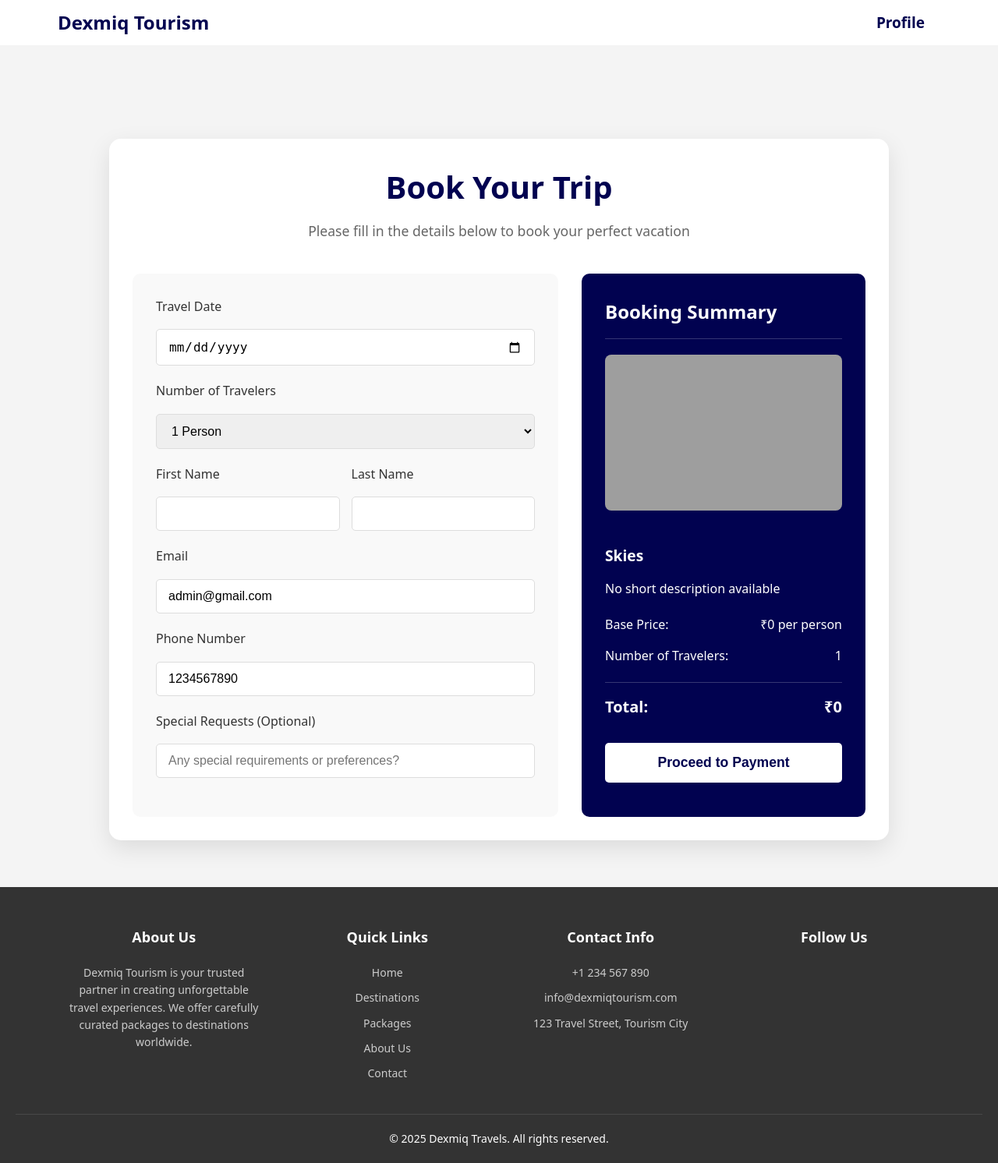
After one commit to CobraOmega/Dexmiq-Tourism, a Django app: page /api/book/6/ in a window 1280 px wide. The commit adds this page. Shown: the whole page at 78% size. Run offline with Django 5.2, Linux system fonts and the light colour scheme; a user stored in the database is signed in; data comes from the database, SQL or seed files in the repository; both versions use the stored data as it was after the commit; grey boxes are pictures that could not be loaded.

Commit message:
added booking interface

```diff
--- a/booking/urls.py
+++ b/booking/urls.py
@@ -1,11 +1,20 @@
 from django.urls import path
-from .views import BookingCreateView, BookingDeleteView, BookingDetailView, BookingReadView, BookingUpdateView, initiate_payment
+from .views import (
+    BookingCreateView, BookingDeleteView, BookingDetailView,
+    BookingReadView, BookingUpdateView, initiate_payment,
+    booking_view, create_booking
+)
 
 urlpatterns = [
-    path('bookings/create/', BookingCreateView.as_view(), name = 'booking-create'), #create a booking
-    path('bookings/', BookingReadView.as_view(), name = 'booking-list'), #read all bookings
-    path('bookings/<int:pk>/', BookingDetailView.as_view(), name = 'booking-detail'), #read one booking
-    path('bookings/<int:pk>/update/', BookingUpdateView.as_view(), name = 'booking-update'), #update one booking
-    path('bookings/<int:pk>/delete/', BookingDeleteView.as_view(), name = 'booking-delete'), #delete one booking
-    path('bookings/<int:pk>/pay/', initiate_payment, name = 'booking-payment'), #initiate payment for a booking
+    #API endpoints
+    path('bookings/create/', BookingCreateView.as_view(), name='booking-create'),
+    path('bookings/', BookingReadView.as_view(), name='booking-list'),
+    path('bookings/<int:pk>/', BookingDetailView.as_view(), name='booking-detail'),
+    path('bookings/<int:pk>/update/', BookingUpdateView.as_view(), name='booking-update'),
+    path('bookings/<int:pk>/delete/', BookingDeleteView.as_view(), name='booking-delete'),
+    path('bookings/<int:pk>/pay/', initiate_payment, name='initiate_payment'),
+
+    #Web views
+    path('book/<int:package_id>/', booking_view, name='booking_view'),
+    path('book/create/', create_booking, name='create_booking'),
 ]
--- a/booking/views.py
+++ b/booking/views.py
@@ -2,10 +2,13 @@ from rest_framework import generics, permissions, status
 from rest_framework.permissions import IsAuthenticated
 from rest_framework.decorators import api_view, permission_classes
 from rest_framework.response import Response
-from django.shortcuts import get_object_or_404
+from django.shortcuts import get_object_or_404, render, redirect
 from django.urls import reverse
+from django.utils import timezone
+from django.contrib.auth.decorators import login_required
 from .models import Booking
 from .serializers import BookingSerializer
+from packages.models import Packages
 
 class IsOwnerOrAdmin(permissions.BasePermission):
     """
@@ -112,3 +115,78 @@ def initiate_payment(request, pk):
         "booking_id": booking.id,
         "amount": booking.total_price
     })
+
+@login_required
+def booking_view(request, package_id):
+    """
+    Render the booking form for a specific package
+    """
+    package = get_object_or_404(Packages, id=package_id)
+    min_date = timezone.now().date()
+
+    # Check if user has a customer profile
+    error_message = None
+    try:
+        request.user.customer_profile
+    except AttributeError:
+        error_message = "You need to complete your customer profile before booking. Please update your profile information."
+
+    context = {
+        'package': package,
+        'min_date': min_date,
+        'user': request.user
+    }
+
+    if error_message:
+        context['error_message'] = error_message
+
+    return render(request, 'booking.html', context)
+
+@login_required
+def create_booking(request):
+    """
+    Process the booking form submission
+    """
+    if request.method == 'POST':
+        # Get form data
+        package_id = request.POST.get('package_id')
+        travel_date = request.POST.get('travel_date')
+        number_of_people = request.POST.get('number_of_people')
+
+        # Get the package and customer objects
+        package = get_object_or_404(Packages, id=package_id)
+
+        try:
+            # Get the customer profile using the correct related name
+            try:
+                customer = request.user.customer_profile
+            except AttributeError:
+                return render(request, 'booking.html', {
+                    'package': package,
+                    'min_date': timezone.now().date(),
+                    'user': request.user,
+                    'error_message': "You need to complete your customer profile before booking. Please update your profile information."
+                })
+
+            # Create the booking
+            booking = Booking(
+                package=package,
+                customer=customer,
+                travel_date=travel_date,
+                number_of_people=number_of_people
+            )
+
+            booking.save()
+            # Redirect to payment or confirmation
+            return redirect(reverse('initiate_payment', args=[booking.id]))
+        except Exception as e:
+            # Handle validation errors
+            return render(request, 'booking.html', {
+                'package': package,
+                'min_date': timezone.now().date(),
+                'user': request.user,
+                'error_message': str(e)
+            })
+
+    # If not POST, redirect to homepage
+    return redirect('homepage')
--- /dev/null
+++ b/static/css/booking.css
@@ -0,0 +1,229 @@
+/* Booking Interface Styles */
+
+/* Container and layout */
+.container.flex {
+    display: flex;
+    justify-content: space-between;
+    align-items: center;
+}
+
+.booking-container {
+    max-width: 1000px;
+    margin: 120px auto 60px;
+    padding: 30px;
+    background-color: #fff;
+    border-radius: 15px;
+    box-shadow: 0 10px 30px rgba(0, 0, 0, 0.1);
+}
+
+.booking-grid {
+    display: grid;
+    grid-template-columns: 3fr 2fr;
+    gap: 30px;
+}
+
+/* Header styles */
+.booking-header {
+    text-align: center;
+    margin-bottom: 40px;
+}
+
+.booking-header h1 {
+    color: #010250;
+    font-size: 2.5rem;
+    margin-bottom: 10px;
+}
+
+.booking-header p {
+    color: #666;
+    font-size: 1.1rem;
+}
+
+/* Form elements */
+.booking-form {
+    background-color: #f9f9f9;
+    padding: 30px;
+    border-radius: 10px;
+}
+
+.form-group {
+    margin-bottom: 20px;
+}
+
+.form-group label {
+    display: block;
+    margin-bottom: 8px;
+    font-weight: 500;
+    color: #333;
+}
+
+.form-group input,
+.form-group select {
+    width: 100%;
+    padding: 12px 15px;
+    border: 1px solid #ddd;
+    border-radius: 5px;
+    font-size: 16px;
+    transition: border-color 0.3s;
+}
+
+.form-group input:focus,
+.form-group select:focus {
+    border-color: #010250;
+    outline: none;
+}
+
+.form-row {
+    display: flex;
+    gap: 15px;
+}
+
+.form-row .form-group {
+    flex: 1;
+}
+
+/* Summary section */
+.booking-summary {
+    background-color: #010250;
+    color: white;
+    padding: 30px;
+    border-radius: 10px;
+    position: sticky;
+    top: 100px;
+}
+
+.booking-summary h3 {
+    font-size: 1.5rem;
+    margin-bottom: 20px;
+    padding-bottom: 15px;
+    border-bottom: 1px solid rgba(255, 255, 255, 0.2);
+}
+
+.booking-summary h4 {
+    font-size: 1.2rem;
+    margin: 15px 0;
+}
+
+.summary-item {
+    display: flex;
+    justify-content: space-between;
+    margin-bottom: 15px;
+}
+
+.summary-item.total {
+    font-size: 1.25rem;
+    font-weight: 600;
+    margin-top: 20px;
+    padding-top: 15px;
+    border-top: 1px solid rgba(255, 255, 255, 0.2);
+}
+
+.package-image {
+    width: 100%;
+    height: 200px;
+    object-fit: cover;
+    border-radius: 8px;
+    margin-bottom: 20px;
+}
+
+.summary-description {
+    margin-bottom: 20px;
+    line-height: 1.6;
+}
+
+/* Buttons */
+.book-now-btn {
+    display: block;
+    width: 100%;
+    padding: 15px;
+    background-color: #fff;
+    color: #010250;
+    border: none;
+    border-radius: 5px;
+    font-size: 1.1rem;
+    font-weight: 600;
+    cursor: pointer;
+    text-align: center;
+    margin-top: 30px;
+    transition: all 0.3s;
+}
+
+.book-now-btn:hover {
+    background-color: #f0f0f0;
+    transform: translateY(-2px);
+    box-shadow: 0 5px 15px rgba(0, 0, 0, 0.1);
+}
+
+/* Notifications */
+.error-notification {
+    background-color: #ffebee;
+    border-left: 4px solid #f44336;
+    padding: 15px;
+    margin-bottom: 30px;
+    border-radius: 4px;
+    color: #c62828;
+}
+
+.error-notification p {
+    margin: 0;
+    font-weight: 500;
+}
+
+/* Footer styles */
+footer {
+    background-color: #333;
+    color: #fff;
+    margin-top: 60px;
+}
+
+.footer-content {
+    display: grid;
+    grid-template-columns: repeat(auto-fit, minmax(200px, 1fr));
+    gap: 30px;
+    padding: 30px 5%;
+}
+
+.footer-section h3 {
+    color: #fff;
+    margin-bottom: 20px;
+    font-size: 18px;
+}
+
+.footer-section p, .footer-section li {
+    color: #ccc;
+    font-size: 14px;
+    margin-bottom: 10px;
+}
+
+.footer-section ul {
+    list-style: none;
+}
+
+.social-links {
+    display: flex;
+    gap: 15px;
+}
+
+.footer-bottom {
+    border-top: 1px solid rgba(255,255,255,0.1);
+    padding-top: 20px;
+    text-align: center;
+}
+
+/* Responsive styles */
+@media (max-width: 768px) {
+    .booking-grid {
+        grid-template-columns: 1fr;
+    }
+
+    .booking-summary {
+        position: static;
+        margin-top: 30px;
+        order: -1;
+    }
+
+    .form-row {
+        flex-direction: column;
+        gap: 0;
+    }
+}
--- a/static/css/style.css
+++ b/static/css/style.css
@@ -534,3 +534,168 @@ footer {
     color: #2e7d32;
     border: 1px solid #a5d6a7;
 }
+
+/* Booking Page Styles */
+.booking-container {
+    max-width: 1000px;
+    margin: 120px auto 60px;
+    padding: 30px;
+    background-color: #fff;
+    border-radius: 15px;
+    box-shadow: 0 10px 30px rgba(0, 0, 0, 0.1);
+}
+
+.booking-header {
+    text-align: center;
+    margin-bottom: 40px;
+}
+
+.booking-header h1 {
+    color: #010250;
+    font-size: 2.5rem;
+    margin-bottom: 10px;
+}
+
+.booking-header p {
+    color: #666;
+    font-size: 1.1rem;
+}
+
+.booking-grid {
+    display: grid;
+    grid-template-columns: 3fr 2fr;
+    gap: 30px;
+}
+
+.booking-form {
+    background-color: #f9f9f9;
+    padding: 30px;
+    border-radius: 10px;
+}
+
+.form-group {
+    margin-bottom: 20px;
+}
+
+.form-group label {
+    display: block;
+    margin-bottom: 8px;
+    font-weight: 500;
+    color: #333;
+}
+
+.form-group input,
+.form-group select {
+    width: 100%;
+    padding: 12px 15px;
+    border: 1px solid #ddd;
+    border-radius: 5px;
+    font-size: 16px;
+    transition: border-color 0.3s;
+}
+
+.form-group input:focus,
+.form-group select:focus {
+    border-color: #010250;
+    outline: none;
+}
+
+.form-row {
+    display: flex;
+    gap: 15px;
+}
+
+.form-row .form-group {
+    flex: 1;
+}
+
+.booking-summary {
+    background-color: #010250;
+    color: white;
+    padding: 30px;
+    border-radius: 10px;
+    position: sticky;
+    top: 100px;
+}
+
+.booking-summary h3 {
+    font-size: 1.5rem;
+    margin-bottom: 20px;
+    padding-bottom: 15px;
+    border-bottom: 1px solid rgba(255, 255, 255, 0.2);
+}
+
+.summary-item {
+    display: flex;
+    justify-content: space-between;
+    margin-bottom: 15px;
+}
+
+.summary-item.total {
+    font-size: 1.25rem;
+    font-weight: 600;
+    margin-top: 20px;
+    padding-top: 15px;
+    border-top: 1px solid rgba(255, 255, 255, 0.2);
+}
+
+.book-now-btn {
+    display: block;
+    width: 100%;
+    padding: 15px;
+    background-color: #fff;
+    color: #010250;
+    border: none;
+    border-radius: 5px;
+    font-size: 1.1rem;
+    font-weight: 600;
+    cursor: pointer;
+    text-align: center;
+    margin-top: 30px;
+    transition: all 0.3s;
+}
+
+.book-now-btn:hover {
+    background-color: #f0f0f0;
+    transform: translateY(-2px);
+    box-shadow: 0 5px 15px rgba(0, 0, 0, 0.1);
+}
+
+.package-image {
+    width: 100%;
+    height: 200px;
+    object-fit: cover;
+    border-radius: 8px;
+    margin-bottom: 20px;
+}
+
+.summary-description {
+    margin-bottom: 20px;
+    line-height: 1.6;
+}
+
+.error-notification {
+    background-color: #ffebee;
+    border-left: 4px solid #f44336;
+    padding: 15px;
+    margin-bottom: 30px;
+    border-radius: 4px;
+    color: #c62828;
+}
+
+.error-notification p {
+    margin: 0;
+    font-weight: 500;
+}
+
+@media (max-width: 768px) {
+    .booking-grid {
+        grid-template-columns: 1fr;
+    }
+
+    .booking-summary {
+        position: static;
+        margin-top: 30px;
+        order: -1;
+    }
+}
--- /dev/null
+++ b/templates/booking.html
@@ -0,0 +1,174 @@
+{% load static %}
+<!DOCTYPE html>
+<html lang="en">
+<head>
+    <meta charset="UTF-8">
+    <meta name="viewport" content="width=device-width, initial-scale=1.0">
+    <title>Book Your Trip - Dexmiq Tourism</title>
+    <link rel="stylesheet" href="{% static 'css/style.css' %}">
+    <link rel="stylesheet" href="{% static 'css/booking.css' %}">
+</head>
+<body>
+    <!-- Navigation Bar -->
+    <div class="navbar">
+        <div class="container flex">
+            <a href="{% url 'homepage' %}"><h1 class="logo">Dexmiq Tourism</h1></a>
+            <nav id="navbar">
+                <ul>
+                    <li><a href="{% url 'profile' %}" class="file">Profile</a></li>
+                </ul>
+            </nav>
+        </div>
+    </div>
+
+    <!-- Booking Content -->
+    <div class="booking-container">
+        <div class="booking-header">
+            <h1>Book Your Trip</h1>
+            <p>Please fill in the details below to book your perfect vacation</p>
+        </div>
+
+        {% if error_message %}
+        <div class="error-notification">
+            <p>{{ error_message }}</p>
+        </div>
+        {% endif %}
+
+        <div class="booking-grid">
+            <div class="booking-form">
+                <form id="booking-form" method="post" action="{% url 'create_booking' %}">
+                    {% csrf_token %}
+                    <input type="hidden" name="package_id" value="{{ package.id }}">
+
+                    <div class="form-group">
+                        <label for="travel_date">Travel Date</label>
+                        <input type="date" id="travel_date" name="travel_date" required min="{{ min_date|date:'Y-m-d' }}">
+                    </div>
+
+                    <div class="form-group">
+                        <label for="number_of_people">Number of Travelers</label>
+                        <select id="number_of_people" name="number_of_people" required>
+                            {% for i in "12345678910"|make_list %}
+                                <option value="{{ forloop.counter }}">{{ forloop.counter }} {% if forloop.counter == 1 %}Person{% else %}People{% endif %}</option>
+                            {% endfor %}
+                        </select>
+                    </div>
+
+                    <div class="form-row">
+                        <div class="form-group">
+                            <label for="first_name">First Name</label>
+                            <input type="text" id="first_name" name="first_name" required value="{{ user.first_name }}">
+                        </div>
+                        <div class="form-group">
+                            <label for="last_name">Last Name</label>
+                            <input type="text" id="last_name" name="last_name" required value="{{ user.last_name }}">
+                        </div>
+                    </div>
+
+                    <div class="form-group">
+                        <label for="email">Email</label>
+                        <input type="email" id="email" name="email" required value="{{ user.email }}">
+                    </div>
+
+                    <div class="form-group">
+                        <label for="phone">Phone Number</label>
+                        <input type="tel" id="phone" name="phone" required value="{{ user.customer_profile.phone_number|default:'' }}">
+                    </div>
+
+                    <div class="form-group">
+                        <label for="special_requests">Special Requests (Optional)</label>
+                        <input type="text" id="special_requests" name="special_requests" placeholder="Any special requirements or preferences?">
+                    </div>
+                </form>
+            </div>
+
+            <div class="booking-summary">
+                <h3>Booking Summary</h3>
+                <img src="{{ package.image.url }}" alt="{{ package.title }}" class="package-image">
+                <h4>{{ package.title }}</h4>
+                <p class="summary-description">{{ package.short_description }}</p>
+
+                <div class="summary-item">
+                    <span>Base Price:</span>
+                    <span>₹{{ package.price }} per person</span>
+                </div>
+
+                <div class="summary-item">
+                    <span>Number of Travelers:</span>
+                    <span id="traveler-count">1</span>
+                </div>
+
+                <div class="summary-item total">
+                    <span>Total:</span>
+                    <span id="total-price">₹{{ package.price }}</span>
+                </div>
+
+                <button type="submit" form="booking-form" class="book-now-btn">Proceed to Payment</button>
+            </div>
+        </div>
+    </div>
+
+    <!-- Footer -->
+    <footer>
+        <div class="footer-content">
+            <div class="footer-section">
+                <h3>About Us</h3>
+                <p>Dexmiq Tourism is your trusted partner in creating unforgettable travel experiences. We offer carefully curated packages to destinations worldwide.</p>
+            </div>
+            <div class="footer-section">
+                <h3>Quick Links</h3>
+                <ul>
+                    <li><a href="{% url 'homepage' %}">Home</a></li>
+                    <li><a href="#">Destinations</a></li>
+                    <li><a href="#">Packages</a></li>
+                    <li><a href="#about">About Us</a></li>
+                    <li><a href="#contact">Contact</a></li>
+                </ul>
+            </div>
+            <div class="footer-section">
+                <h3>Contact Info</h3>
+                <ul>
+                    <li><i class="fas fa-phone"></i> +1 234 567 890</li>
+                    <li><i class="fas fa-envelope"></i> info@dexmiqtourism.com</li>
+                    <li><i class="fas fa-map-marker-alt"></i> 123 Travel Street, Tourism City</li>
+                </ul>
+            </div>
+            <div class="footer-section">
+                <h3>Follow Us</h3>
+                <div class="social-links">
+                    <a href="#"><i class="fab fa-facebook"></i></a>
+                    <a href="#"><i class="fab fa-twitter"></i></a>
+                    <a href="#"><i class="fab fa-instagram"></i></a>
+                    <a href="#"><i class="fab fa-linkedin"></i></a>
+                </div>
+            </div>
+        </div>
+        <div class="footer-bottom">
+            <p>&copy; 2025 Dexmiq Travels. All rights reserved.</p>
+        </div>
+    </footer>
+
+    <script>
+        // Script to dynamically update the booking summary
+        document.addEventListener('DOMContentLoaded', function() {
+            const numberOfPeopleSelect = document.getElementById('number_of_people');
+            const travelerCountSpan = document.getElementById('traveler-count');
+            const totalPriceSpan = document.getElementById('total-price');
+            const basePrice = {{ package.price|default:0 }};
+
+            // Function to update the booking summary
+            function updateSummary() {
+                const numberOfPeople = parseInt(numberOfPeopleSelect.value);
+                travelerCountSpan.textContent = numberOfPeople;
+                totalPriceSpan.textContent = '₹' + (basePrice * numberOfPeople).toLocaleString();
+            }
+
+            // Add event listeners
+            numberOfPeopleSelect.addEventListener('change', updateSummary);
+
+            // Initial update
+            updateSummary();
+        });
+    </script>
+</body>
+</html>
--- a/templates/package_detail.html
+++ b/templates/package_detail.html
@@ -14,7 +14,7 @@
             <a href="{% url 'homepage' %}"><h1 class="logo">Dexmiq Tourism</h1></a>
             <nav id="navbar">
                 <ul>
-                    <li><a href="{% url 'signup' %}" class="file">Profile</a></li>
+                    <li><a href="{% url 'profile' %}" class="file">Profile</a></li>
                 </ul>
             </nav>
         </div>
@@ -46,7 +46,7 @@
                     <span class="price">₹{{ package.price }}</span>
                 </div>
                 <div class="booking-section">
-                    <a href="#book-now" class="book-btn">Book Now</a>
+                    <a href="{% url 'booking_view' package.id %}" class="book-btn">Book Now</a>
                 </div>
             </div>
         </section>
@@ -79,7 +79,7 @@
         <section id="book-now" class="book-now">
             <h2>Ready to Book?</h2>
             <p>Don't miss out on this once-in-a-lifetime experience. Secure your spot now!</p>
-            <a href="" class="book-btn">Book Now</a>
+            <a href="{% url 'booking_view' package.id %}" class="book-btn">Book Now</a>
         </section>
     </div>
 
```
Also changed, not shown: static/css/stylemain.css (+26 -4 lines), db.sqlite3, templates/index.html (line endings or trailing spaces).
